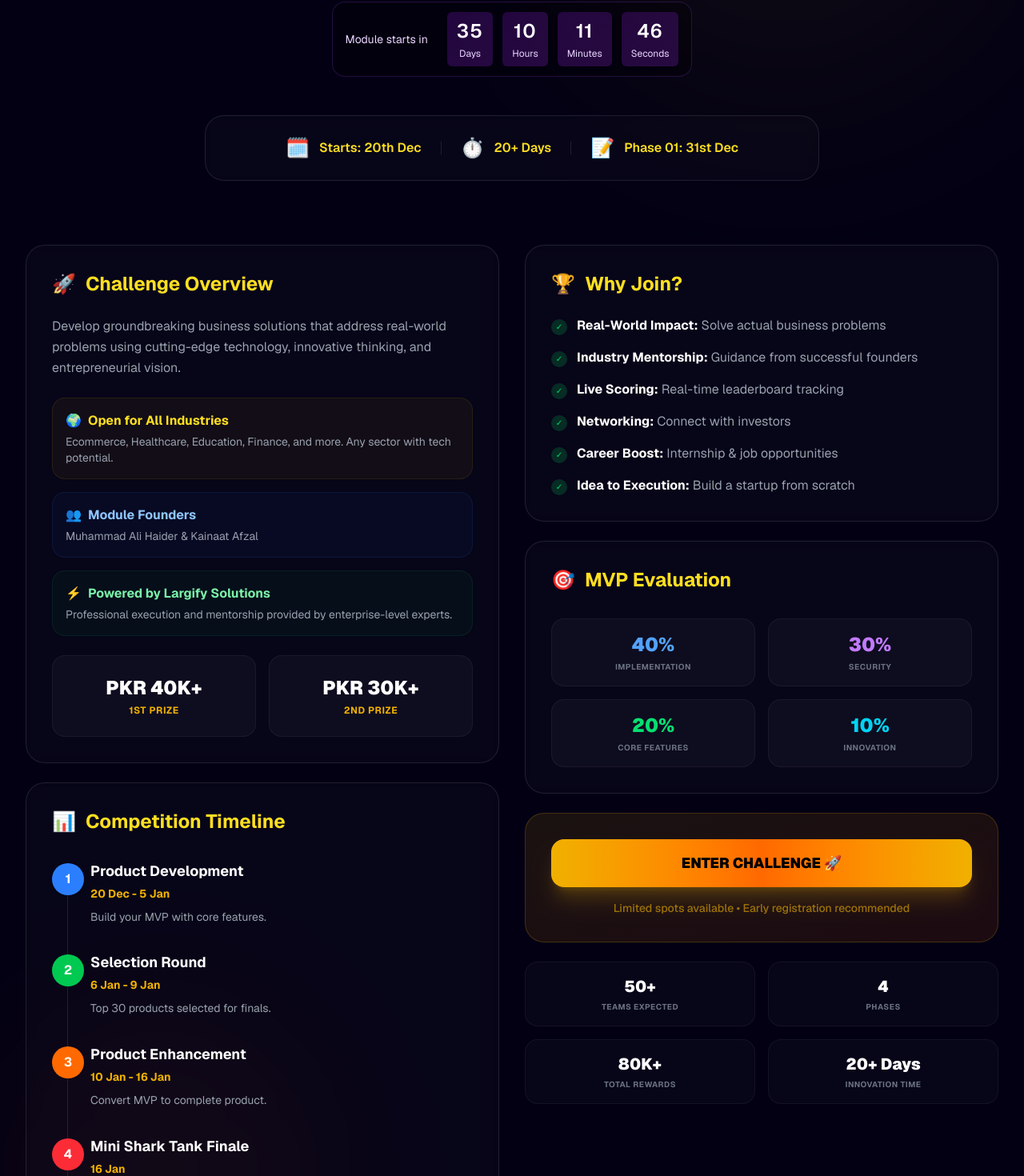
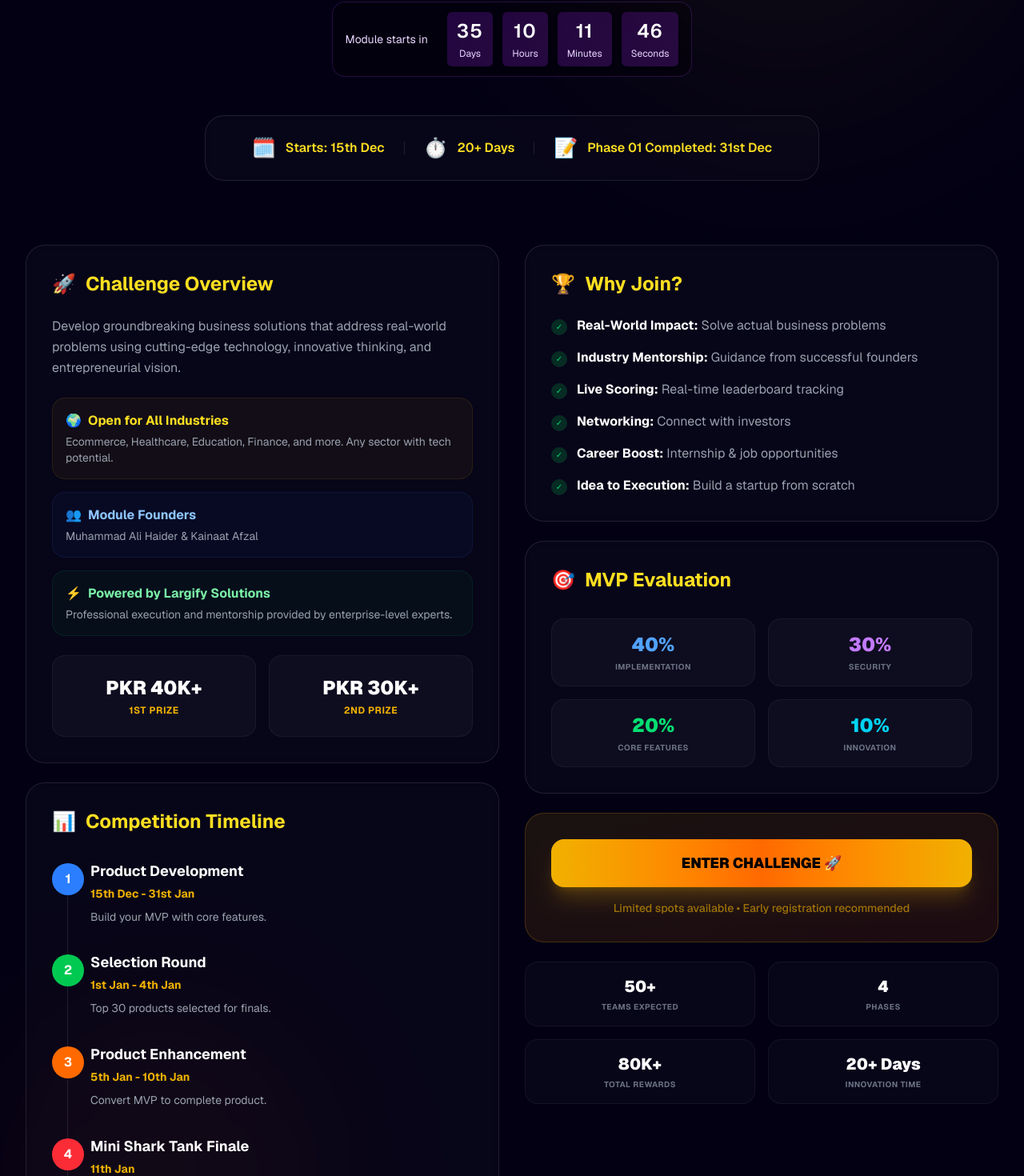
Before and after one commit to memalihaider/umttechverse02, a Next.js app: page / in a window 1280 px wide. Shown: the part 2932-4402 px from the top of the page at 80% size. Built offline with nearby package versions, Linux system fonts and the light colour scheme.

Commit message:
BI Dates Update

```diff
--- a/app/components/LandingPage.tsx
+++ b/app/components/LandingPage.tsx
@@ -370,7 +370,7 @@ export default function LandingPage() {
             >
               <div className="flex items-center gap-3">
                 <span className="text-2xl">🗓️</span>
-                <span className="text-yellow-300 font-semibold">Starts: 20th Dec</span>
+                <span className="text-yellow-300 font-semibold">Starts: 15th Dec</span>
               </div>
               <div className="w-px h-4 bg-white/10 hidden sm:block" />
               <div className="flex items-center gap-3">
@@ -380,7 +380,7 @@ export default function LandingPage() {
               <div className="w-px h-4 bg-white/10 hidden sm:block" />
               <div className="flex items-center gap-3">
                 <span className="text-2xl">📝</span>
-                <span className="text-yellow-300 font-semibold">Phase 01: 31st Dec</span>
+                <span className="text-yellow-300 font-semibold">Phase 01 Completed: 31st Dec</span>
               </div>
             </motion.div>
           </div>
@@ -452,10 +452,10 @@ export default function LandingPage() {
                 </h3>
                 <div className="space-y-8 relative before:absolute before:left-[19px] before:top-2 before:bottom-2 before:w-px before:bg-white/10">
                   {[
-                    { step: 1, title: "Product Development", date: "20 Dec - 5 Jan", desc: "Build your MVP with core features.", color: "bg-blue-500" },
-                    { step: 2, title: "Selection Round", date: "6 Jan - 9 Jan", desc: "Top 30 products selected for finals.", color: "bg-green-500" },
-                    { step: 3, title: "Product Enhancement", date: "10 Jan - 16 Jan", desc: "Convert MVP to complete product.", color: "bg-orange-500" },
-                    { step: 4, title: "Mini Shark Tank Finale", date: "16 Jan", desc: "Pitch to investors and industry leaders.", color: "bg-red-500" },
+                    { step: 1, title: "Product Development", date: "15th Dec - 31st Jan", desc: "Build your MVP with core features.", color: "bg-blue-500" },
+                    { step: 2, title: "Selection Round", date: "1st Jan - 4th Jan", desc: "Top 30 products selected for finals.", color: "bg-green-500" },
+                    { step: 3, title: "Product Enhancement", date: "5th Jan - 10th Jan", desc: "Convert MVP to complete product.", color: "bg-orange-500" },
+                    { step: 4, title: "Mini Shark Tank Finale", date: "11th Jan", desc: "Pitch to investors and industry leaders.", color: "bg-red-500" },
                   ].map((item, idx) => (
                     <div key={idx} className="relative pl-12">
                       <div className={cn("absolute left-0 top-1 w-10 h-10 rounded-full flex items-center justify-center text-white font-bold z-10", item.color)}>
--- a/app/components/RegistrationForm.tsx
+++ b/app/components/RegistrationForm.tsx
@@ -134,14 +134,6 @@ const modules = [
   {
     name: 'Speed Wiring',
     fee: 1500,
-    contactPerson: 'Junaid - +92 324 4768248',
-    teamSize: '1-3 members',
-    winnerPrize: 15000,
-    runnerUpPrize: 10000
-  },
-  {
-    name: 'Sumo War Robot',
-    fee: 2000,
     contactPerson: 'Junaid - +92 324 4768248',
     teamSize: '1-3 members',
     winnerPrize: 15000,
```
